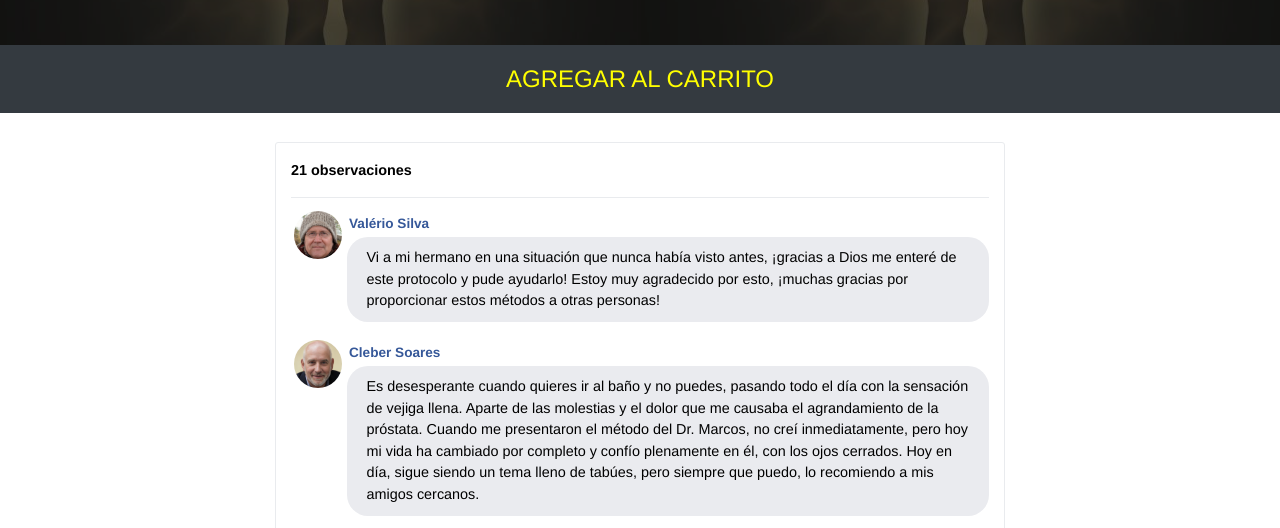
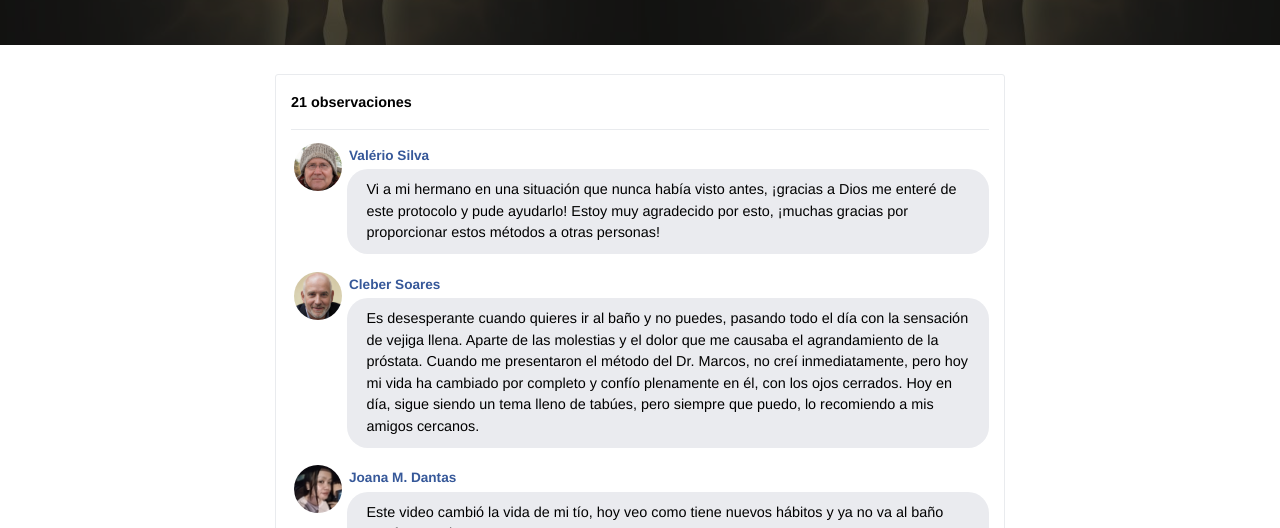
Before and after one commit to doutorsaudavel/fabriciotavares.online, a plain HTML site: page index.html in a window 1280 px wide. Shown: the part 221-749 px from the top of the page. Drawn offline with nearby package versions, Linux system fonts and the light colour scheme; a script that the page names is missing.

Commit message:
Update index.html

```diff
--- a/index.html
+++ b/index.html
@@ -75,10 +75,6 @@ src="https://www.facebook.com/tr?id=399007575584218&ev=PageView&noscript=1"
         </div>
       </div>
     </header>
-
-        <footer class="bg-dark py-3 text-center">
-<div class= <font color="Yellow"></font><a href="https://pay.hotmart.com/W72159475W?checkoutMode=10" class="text-white"> <font size="5"><font color="Yellow"> AGREGAR AL CARRITO </font></font> <br /></a></div>
-</footer>
 
     <section class="comments py-4">
       <div class="container">
```
